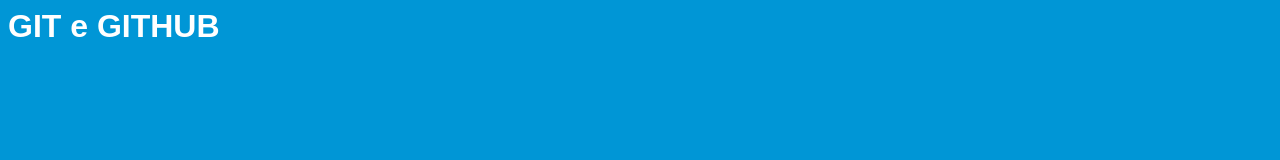
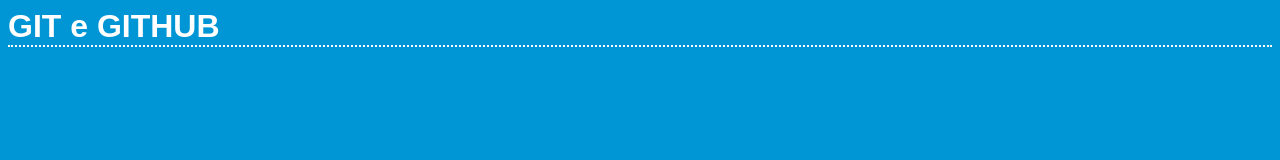
Before and after one commit to Gui-Menezes/js-css-pro, a plain HTML site: page Aula02/index.html in a window 1280 px wide. Drawn offline with Linux system fonts and the light colour scheme.

Commit message:
Formatada borda do titulo

```diff
--- a/Aula02/css/estilo.css
+++ b/Aula02/css/estilo.css
@@ -3,3 +3,7 @@ body {
     color: white;
     font-family: Arial;
 }
+
+h1 {
+    border-bottom: 2px dotted white;
+}
```
